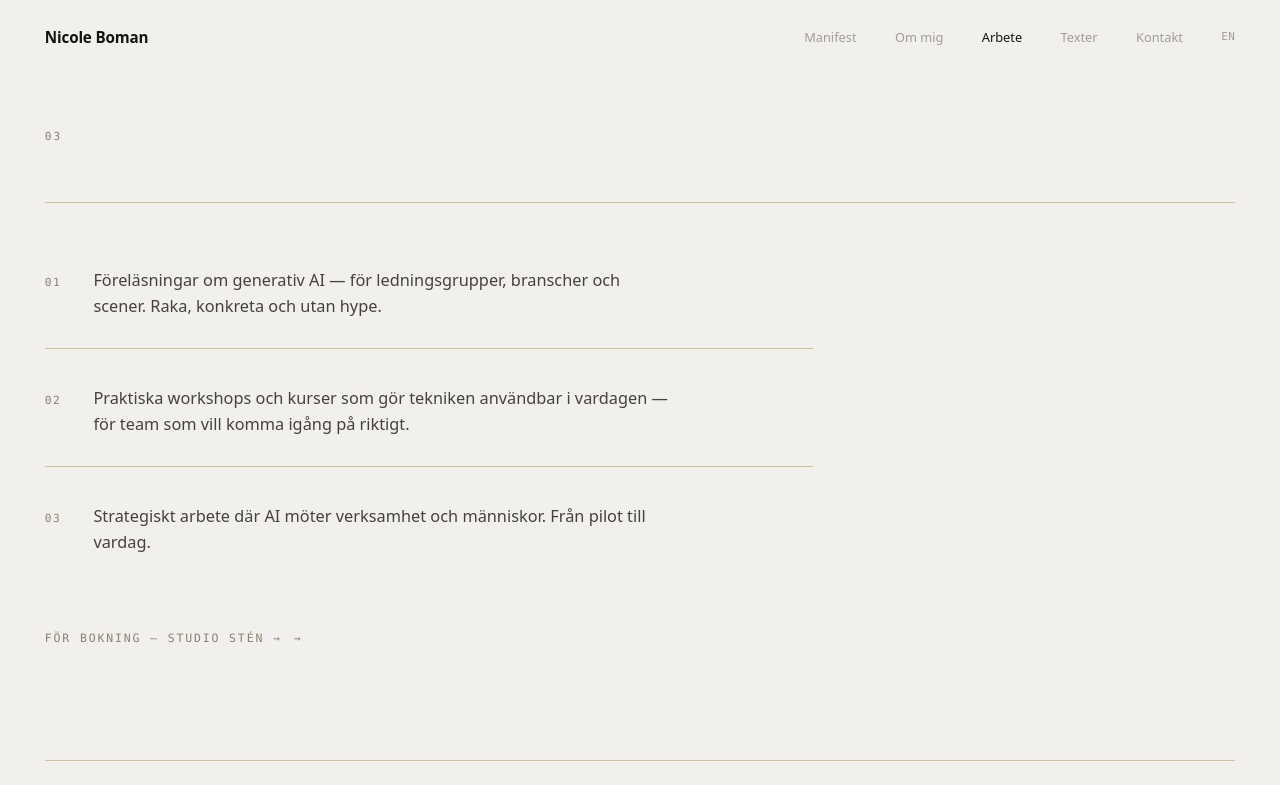
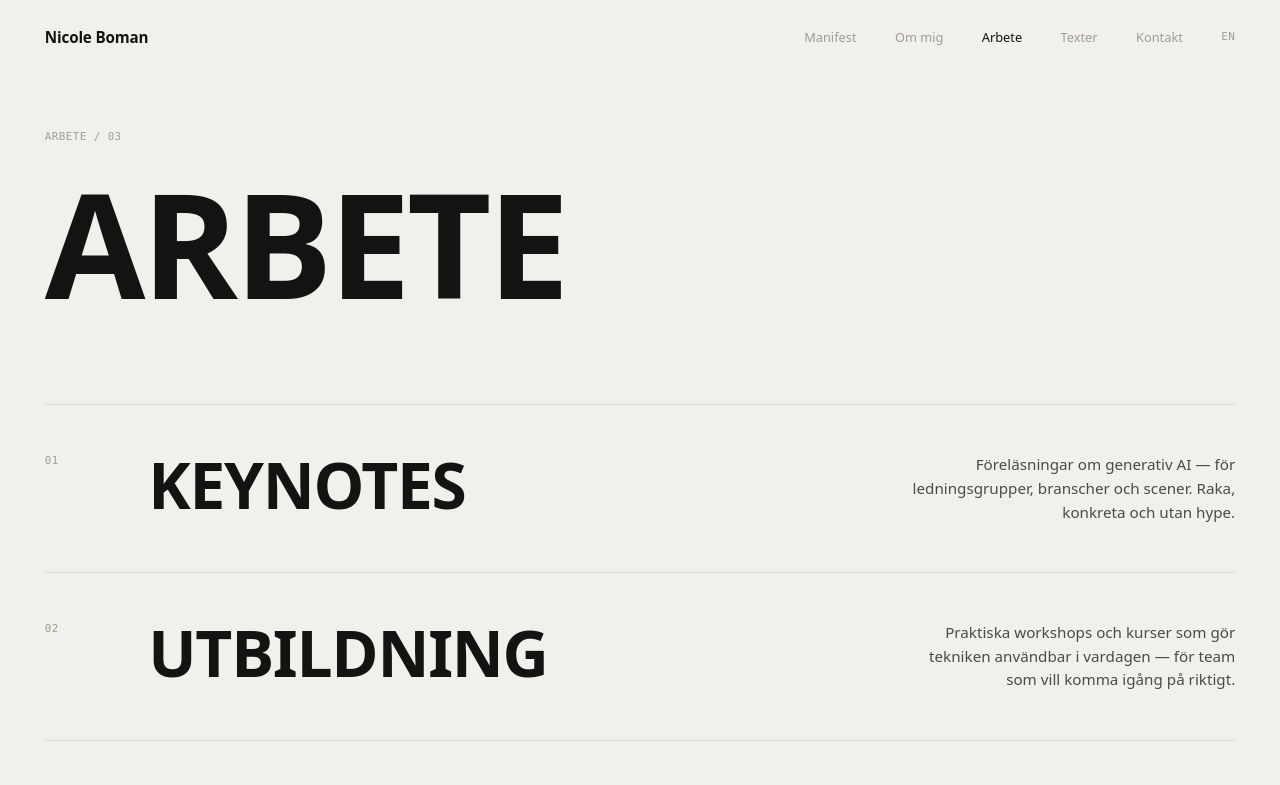
Before and after one commit to niccoboman/nicoleboman.se, a SvelteKit app: page /arbete in a window 1280 px wide. Shown: the top 785 px of the page. Built offline with nearby package versions, Linux system fonts and the light colour scheme; a web font is replaced by a local one.

Commit message:
Rewrite work page with three service sections

```diff
--- a/src/routes/arbete/+page.svelte
+++ b/src/routes/arbete/+page.svelte
@@ -1,52 +1,41 @@
 <script lang="ts">
-	import ChapterPage from '$lib/components/ChapterPage.svelte';
 	import { ui } from '$lib/state.svelte';
 	import { translations } from '$lib/i18n';
+	import { reveal } from '$lib/reveal';
+	import PageTitle from '$lib/components/PageTitle.svelte';
 
 	const t = $derived(translations[ui.lang]);
 </script>
 
 <svelte:head>
-	<title>{t.work.title} · Nicole Boman</title>
+	<title>{t.nav.work} · Nicole Boman</title>
 </svelte:head>
 
-<ChapterPage
-	number="03"
-	title={t.work.title}
-	prev={{ href: '/om-mig', label: t.nav.about }}
-	next={{ href: '/texter', label: t.nav.writing }}
->
-	<div class="flex flex-col divide-y divide-line">
-		{#each t.work.items as item, i}
-			<div class="group flex items-baseline gap-8 py-7 first:pt-0">
-				<span class="font-mono text-[0.7rem] text-stone" style="letter-spacing: 0.14em;">
-					{String(i + 1).padStart(2, '0')}
-				</span>
-				<div class="flex-1">
-					<h3
-						class="font-display text-[1.75rem] leading-tight text-ink md:text-[2.1rem]"
-						style="font-weight: 450;"
-					>
-						{item.label}
-					</h3>
-					<p class="mt-2 max-w-xl text-[1.02rem] leading-relaxed text-ink/80">
-						{item.desc}
-					</p>
-				</div>
-			</div>
+<article class="pb-[16vh] pt-[10vh]">
+	<PageTitle label={t.work.label} lines={t.work.titleLines} />
+
+	<div class="mt-[12vh]" use:reveal>
+		{#each t.work.items as item}
+			<section class="reveal grid grid-cols-1 gap-4 border-t border-hairline py-[clamp(24px,4vw,48px)] md:grid-cols-12 md:gap-x-[clamp(24px,4vw,64px)]">
+				<span class="mono-label text-betong md:col-span-1">{item.nr}</span>
+				<h2 class="font-display text-[clamp(1.9rem,5vw,4.4rem)] font-semibold uppercase leading-none tracking-[-0.02em] md:col-span-6">
+					{item.title}
+				</h2>
+				<p class="max-w-[38ch] text-[0.95rem] leading-[1.55] text-carbon/75 md:col-span-5 md:justify-self-end md:text-right">
+					{item.desc}
+				</p>
+			</section>
 		{/each}
 	</div>
 
-	<div class="mt-10">
+	<div class="mt-[10vh]" use:reveal>
 		<a
 			href="https://studiosten.se"
 			target="_blank"
 			rel="noopener noreferrer"
-			class="group font-mono inline-flex items-center gap-3 text-[0.72rem] uppercase text-stone transition-colors hover:text-sage"
-			style="letter-spacing: 0.16em;"
+			class="mono-label reveal inline-block text-carbon no-underline transition-colors hover:text-sienna"
 		>
-			<span>{t.work.bookingCta}</span>
-			<span class="inline-block transition-transform group-hover:translate-x-1">→</span>
+			{t.work.bookingCta}
 		</a>
 	</div>
-</ChapterPage>
+</article>
```
